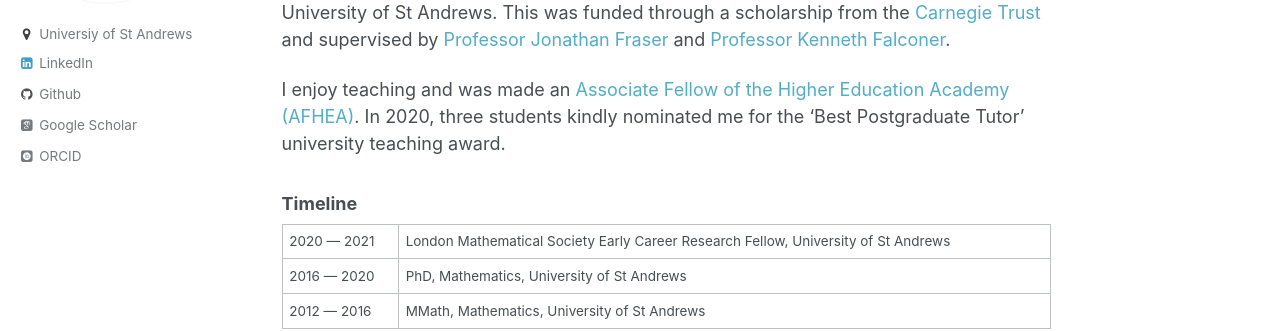
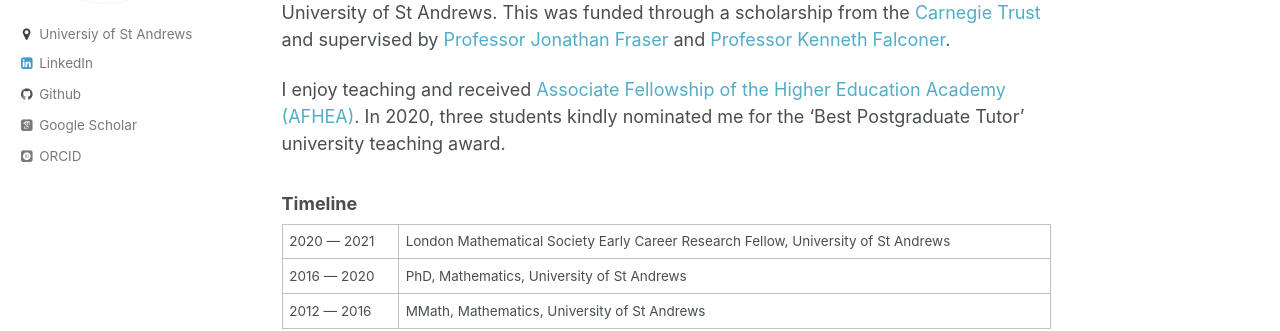
Before and after one commit to stuartburrell/stuartburrell.github.io, a Jekyll site: the page built from _pages/about.md, in a window 1280 px wide. Shown: the part 293-624 px from the top of the page. Built offline with Jekyll 4.4.1, drawn with Linux system fonts in a browser that asks for light colours; some web fonts are replaced.

Commit message:
Update past tense

```diff
--- a/_pages/about.md
+++ b/_pages/about.md
@@ -14,7 +14,7 @@ I was a research fellow at the University of St Andrews, funded by an early care
 Before that, I completed a PhD in mathematics with the [analysis research group](http://www.mcs.st-andrews.ac.uk/pg/pure/Analysis/) at the University of St Andrews. This was funded through a scholarship from the [Carnegie Trust](https://www.carnegie-trust.org/) and supervised by [Professor Jonathan Fraser](http://www.mcs.st-andrews.ac.uk/~jmf32/) and
 [Professor Kenneth Falconer](http://www.mcs.st-and.ac.uk/~kenneth/).
 
-I enjoy teaching and was made an [Associate Fellow of the Higher Education Academy (AFHEA)](https://stuartburrell.github.io/files/cert-afhea.pdf). In 2020, three students kindly nominated me for the 'Best Postgraduate Tutor' university teaching award.
+I enjoy teaching and received [Associate Fellowship of the Higher Education Academy (AFHEA)](https://stuartburrell.github.io/files/cert-afhea.pdf). In 2020, three students kindly nominated me for the 'Best Postgraduate Tutor' university teaching award.
 
 ### Timeline
 
```
